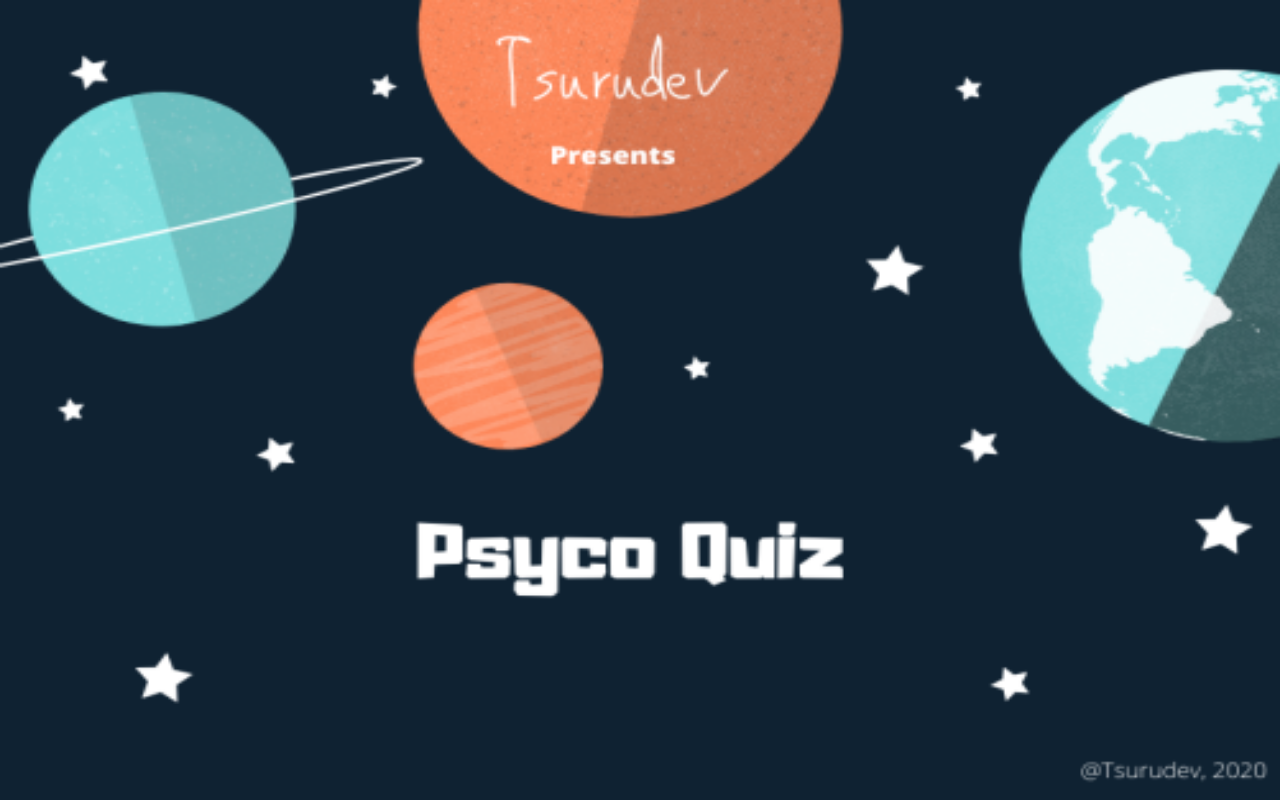
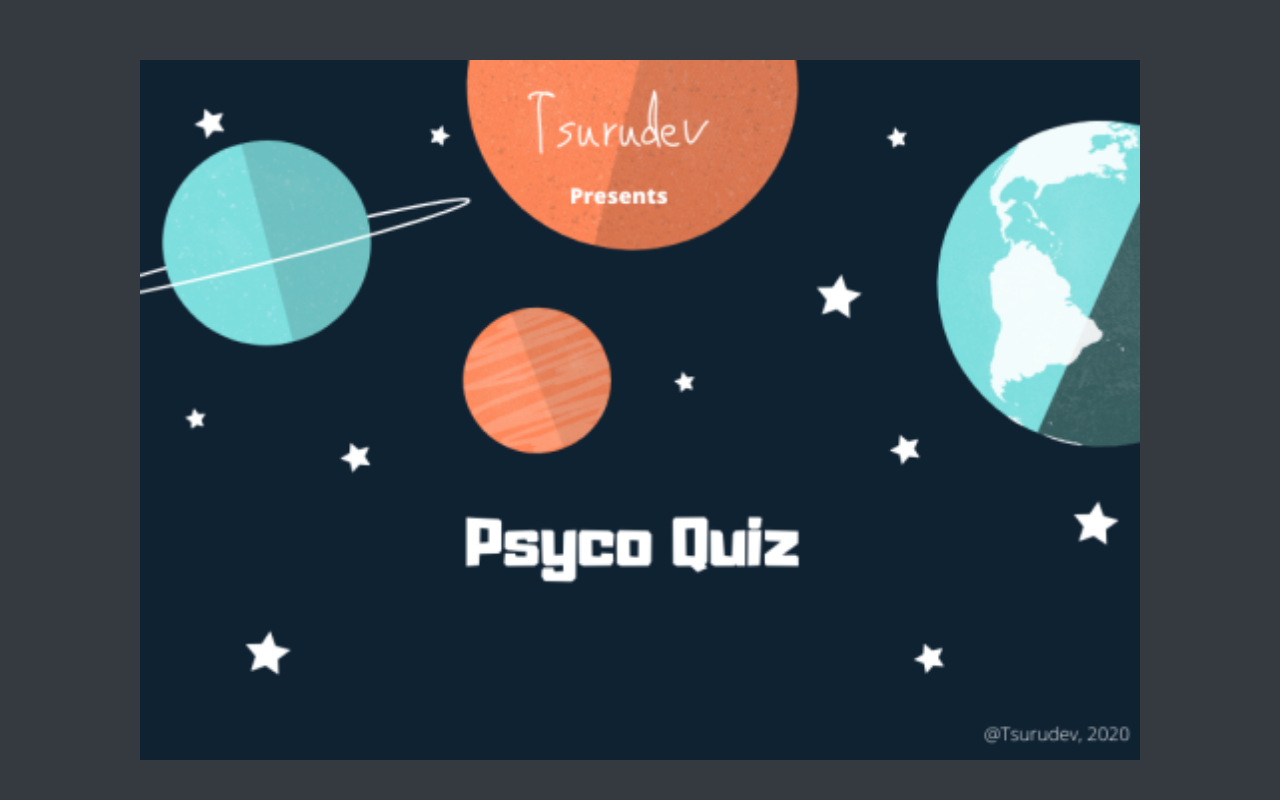
Before and after one commit to walisom360/quiz_project, a React (Create React App) app: page / in a window 1280 px wide. Built offline with nearby package versions, Linux system fonts and the light colour scheme.

Commit message:
adjusting

```diff
--- a/src/pages/FirstPage/styles.js
+++ b/src/pages/FirstPage/styles.js
@@ -4,6 +4,10 @@ import styled from 'styled-components';
 export const Container = styled.div`
   width:100%;
   height:100%;
+  display:flex;
+  align-items:center;
+  justify-content:center;
+  margin-top:60px;
 `;
 
 export const Background = styled.div`
@@ -13,9 +17,9 @@ export const Background = styled.div`
   background: url(${props => (props.banner)}) no-repeat;
   background-size: 100% 100%;
 
-  width: 100%;
-  height: 100%;
-  position: absolute;
+  width: 1000px;
+  height: 700px;
+
   object-fit: scale-down;
   z-index: -3;
 `;
```
